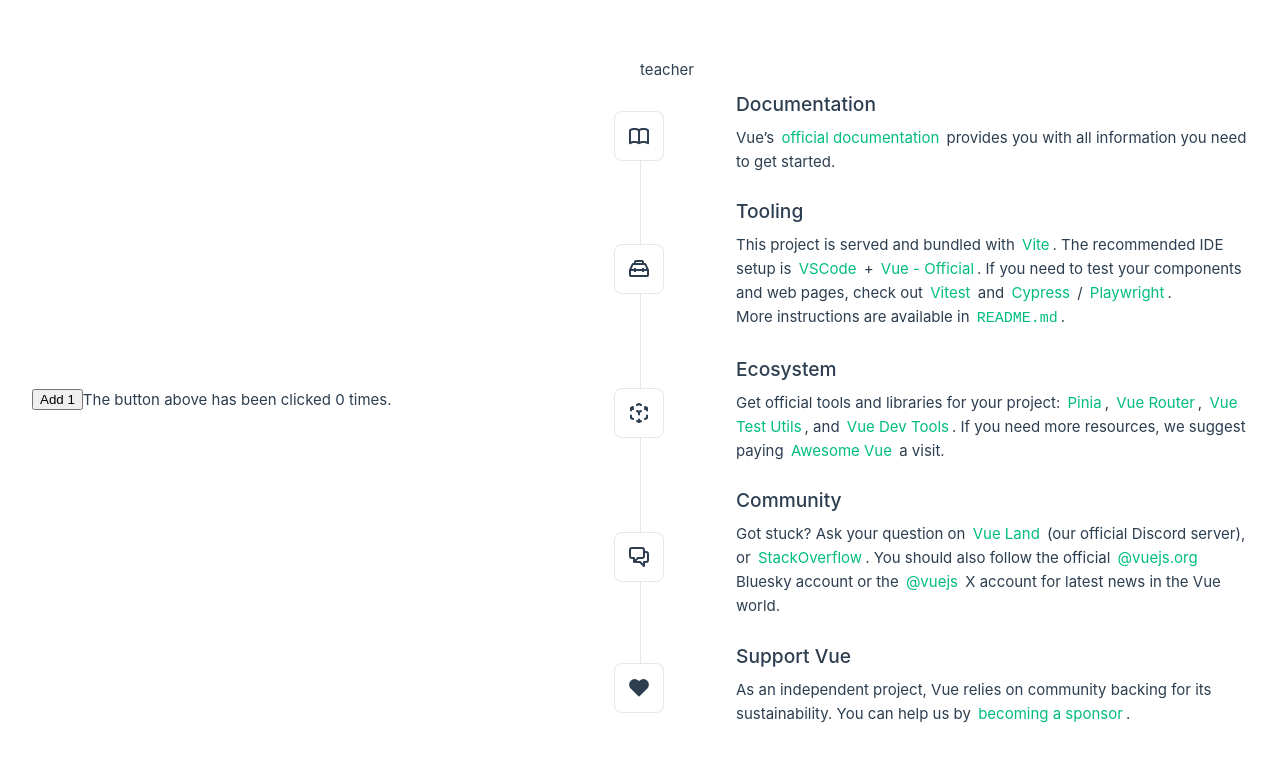
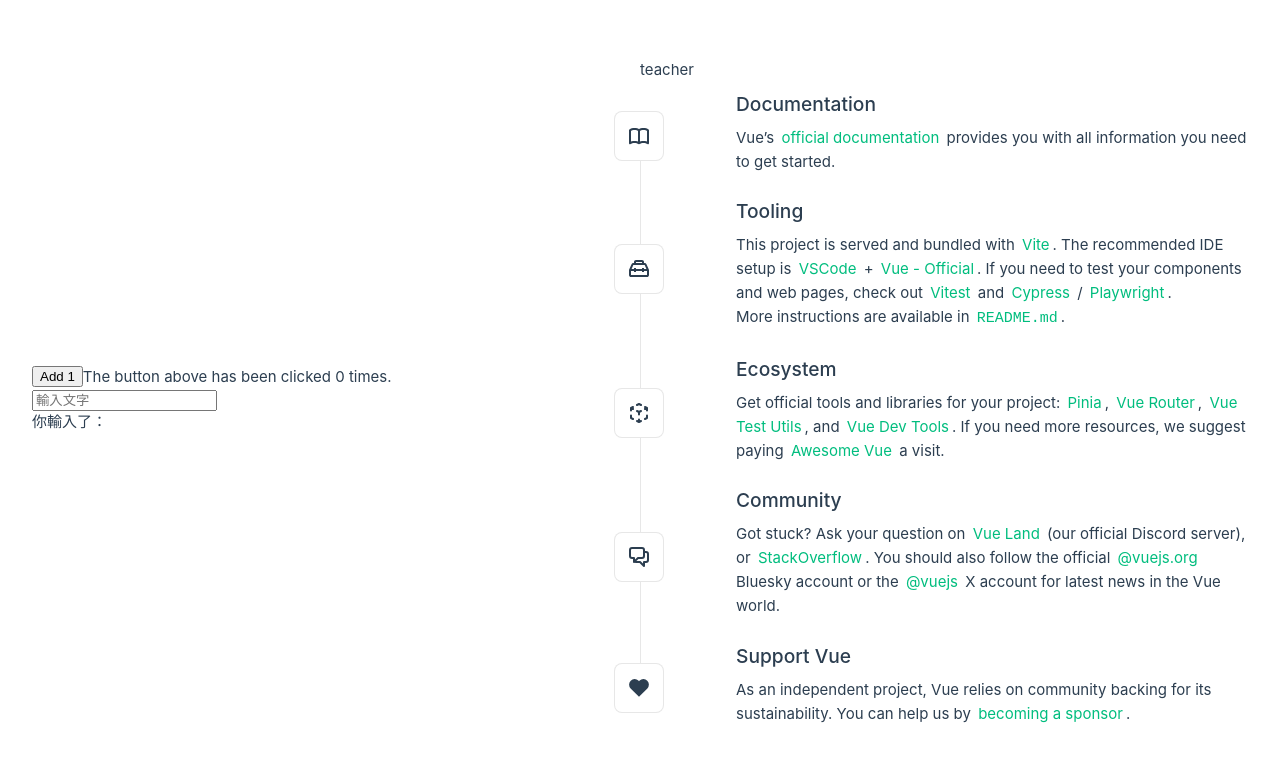
Before and after one commit to JerryChang0504/20250908, a Vue app: page / in a window 1280 px wide. Shown: the top 762 px of the page. Built offline with nearby package versions, Linux system fonts and the light colour scheme.

Commit message:
VonInput

```diff
--- a/src/App.vue
+++ b/src/App.vue
@@ -20,6 +20,8 @@
 import ArrayChangeDetection from './components/ArrayChangeDetection.vue'
 import ProductManager from './components/ProductManager.vue'
 import VonClick from './components/VonClick.vue'
+import VonInput from './components/VonInput.vue'
+
 const msgT = "I'm Jerry"
 </script>
 
@@ -47,6 +49,7 @@
       <!-- <ArrayChangeDetection /> -->
       <!-- <ProductManager /> -->
       <VonClick />
+      <VonInput />
     </div>
   </header>
 
--- a/src/components/VonClick.vue
+++ b/src/components/VonClick.vue
@@ -2,10 +2,15 @@
 import { ref } from 'vue'
 
 const counter = ref(0)
+
+const counterMethod = (event) => {
+  console.log('🚀 ~ counterMethod ~ event:', event.target.tagName)
+  counter.value++
+}
 </script>
 
 <template>
-  <button @click="counter++">Add 1</button>
+  <button @click="counterMethod">Add 1</button>
   <p>The button above has been clicked {{ counter }} times.</p>
 </template>
 
--- /dev/null
+++ b/src/components/VonInput.vue
@@ -0,0 +1,18 @@
+<script setup>
+import { ref } from 'vue'
+
+const message = ref('')
+
+const onInput = (e) => {
+  message.value = e.target.value
+}
+</script>
+
+<template>
+  <div>
+    <input @input="onInput" placeholder="輸入文字" />
+    <p>你輸入了：{{ message }}</p>
+  </div>
+</template>
+
+<style scoped></style>
```
